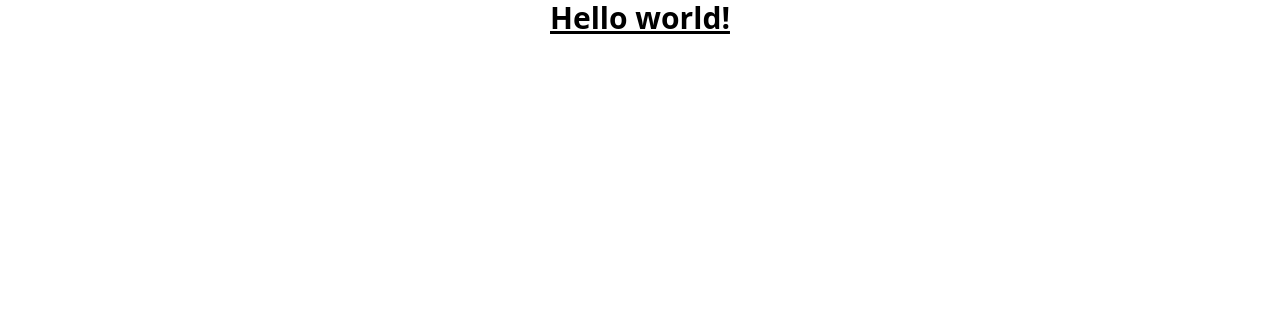
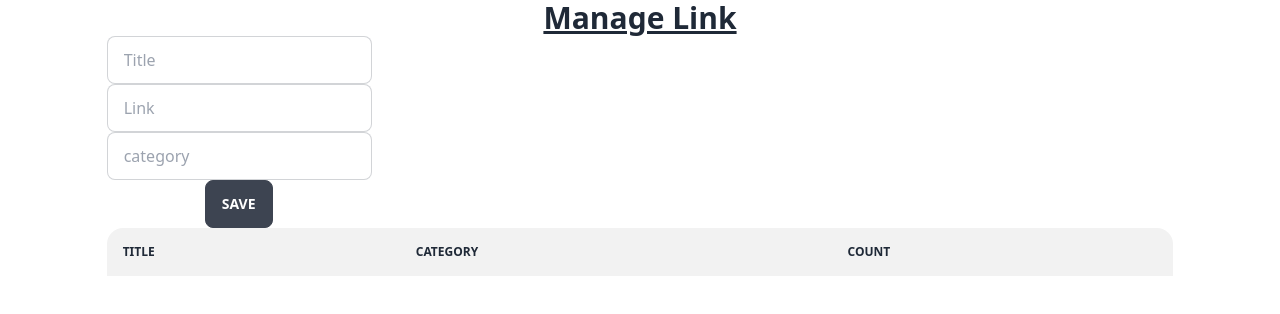
Before and after one commit to ihgs/mylink, a React (Create React App) app: page / in a window 1280 px wide. Shown: the top 314 px of the page. Built offline with nearby package versions, Linux system fonts and the light colour scheme.

Commit message:
最低限実装

```diff
--- a/src/App.tsx
+++ b/src/App.tsx
@@ -1,12 +1,108 @@
-import React from 'react';
+import React, { ChangeEvent, DragEvent, FormEvent, useEffect, useState } from 'react';
 import './App.css';
+import { addLink, countUp, LinkData, listLinks } from './libs/storage';
 
 function App() {
+  const [links, setLinks] = useState<Array<LinkData>>([])
+  const [category, setCategory] = useState<string>("")
+  const [title, setTitle] = useState<string>("")
+  const [link, setLink] = useState<string>("")
+
+  useEffect(()=>{
+    const items = listLinks()
+    setLinks(items)
+  },[])
+
+  const handleCategory = (e:ChangeEvent<HTMLInputElement>)=>{
+    setCategory(e.target.value)
+  }
+    const handleTitle = (e:ChangeEvent<HTMLInputElement>)=>{
+    setTitle(e.target.value)
+  }
+  const handleLink = (e:ChangeEvent<HTMLInputElement>)=>{
+    setLink(e.target.value)
+  }
+
+  const saveLink = (e:FormEvent<HTMLFormElement>)=>{
+    e.preventDefault();
+    addLink({category, title, link})
+    setLinks(listLinks())
+  }
+
+  const clickLink = (id: string|undefined|null)=>{
+    if(id){
+      countUp(id)
+    }
+  }
+
+  const linkRow = (link: LinkData) => {
+    return(
+      <tr key={link.id}>
+        <td><a href={link.link} onClick={()=>clickLink(link.id)} target="_blank" rel="noreferrer noopener" className="link">{link.title}</a></td>
+        <td>{link.category}</td>
+        <td>{link.count}</td>
+      </tr>
+    )
+  }
+
+  const onDragOver=(e:DragEvent)=>{
+    e.preventDefault()
+    e.dataTransfer.dropEffect = 'link';
+  }
+
+  const onDrop = (e:DragEvent)=>{
+    e.preventDefault()
+    setLink(e.dataTransfer?.getData('text')!)
+  }
+
+  const LinkView = () => {
+    return (
+      <table className="table w-full">
+        <thead>
+          <tr>
+            <th>title</th>
+            <th>category</th>
+            <th>count</th>
+          </tr>
+        </thead>
+        <tbody>
+          {links.map((link)=>{
+            return linkRow(link)}
+          )}
+        </tbody>
+      </table>
+    )
+  }
+
+
+
   return (
-    <div className="App">
+    <div className="App w-5/6 mx-auto" onDrop={onDrop} onDragOver={onDragOver}>
       <h1 className="text-3xl font-bold underline">
-        Hello world!
+        Manage Link
       </h1>
+      <div className="grid grid-cols-12">
+
+
+        <div className="col-spane-8">
+          <form onSubmit={saveLink}>
+          <div className="grid grid-cols-6 gap-6">
+            <div className="col-span-12 sm:col-span-12">
+              <input type="text" name="title" value={title} onChange={handleTitle}
+              className="input input-bordered" placeholder='Title'></input>
+              <input type="url" name="link" value={link} onChange={handleLink}
+              className="input input-bordered" placeholder='Link'></input>
+              <input type="text" name="category" value={category} onChange={handleCategory}
+              className="input input-bordered" placeholder='category'></input>
+              <input type="submit" value="Save" className="btn" />
+            </div>
+          </div>
+          </form>
+        </div>
+      </div>
+
+      {LinkView()}
+
 
     </div>
   );
--- /dev/null
+++ b/src/libs/storage.tsx
@@ -0,0 +1,55 @@
+const base64 = require('base-64');
+const utf8 = require('utf8')
+
+export interface LinkData {
+  id?: string|null,
+  title: string,
+  link: string,
+  category: string,
+  count?: number,
+}
+
+const genId = (link: string) => {
+
+  return base64.encode(utf8.encode(link));
+}
+
+const addLink = (data: LinkData) => {
+  const items = listLinks()
+  data.id = genId(data.link);
+  if(items.find(item=> item.id == data.id)){
+    alert('already existing')
+    return;
+  }
+  items.push(data)
+  localStorage.setItem("items", JSON.stringify(items))
+}
+
+const countUp = (id: string) => {
+  const items = listLinks()
+  const updateItem = items[items.findIndex(x=>x.id == id)]
+  if(updateItem['count']){
+    updateItem['count'] = updateItem['count'] + 1
+  }else {
+    updateItem['count'] = 1
+  }
+
+  localStorage.setItem("items", JSON.stringify(items))
+}
+const listLinks = (): Array<LinkData> => {
+  let saved = localStorage.getItem("items")
+  let items: Array<LinkData>;
+  if(!saved){
+    items = [
+
+    ]
+  }else {
+    items = JSON.parse(saved)
+  }
+  return items;
+}
+export {
+  addLink,
+  listLinks,
+  countUp,
+}
--- a/tailwind.config.js
+++ b/tailwind.config.js
@@ -6,5 +6,5 @@ module.exports = {
   theme: {
     extend: {},
   },
-  plugins: [],
+  plugins: [require("daisyui")],
 }
```
Also changed, not shown: package.json (+7 -0 lines), 1 other file (tests, documents, lock files or other folders).
